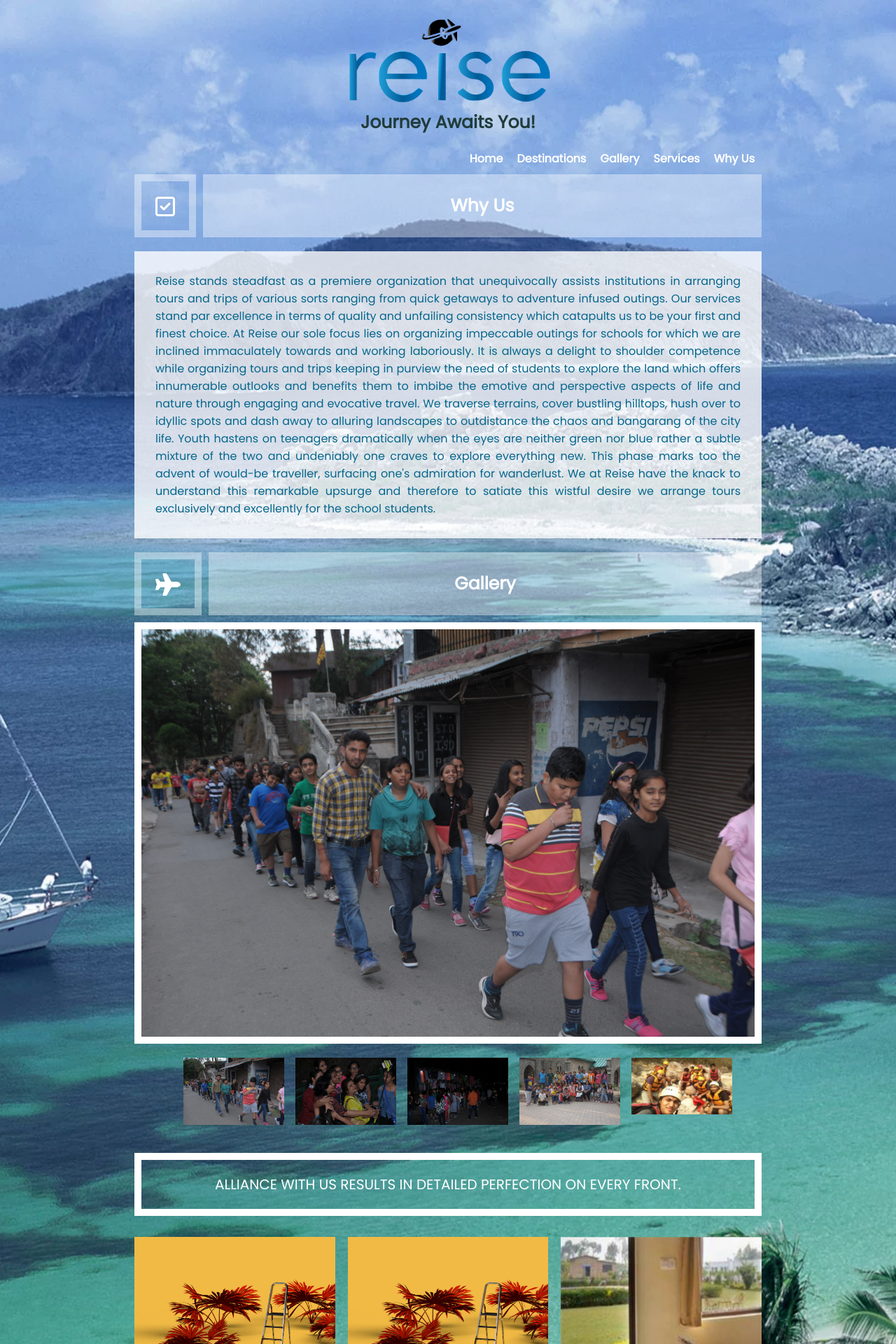
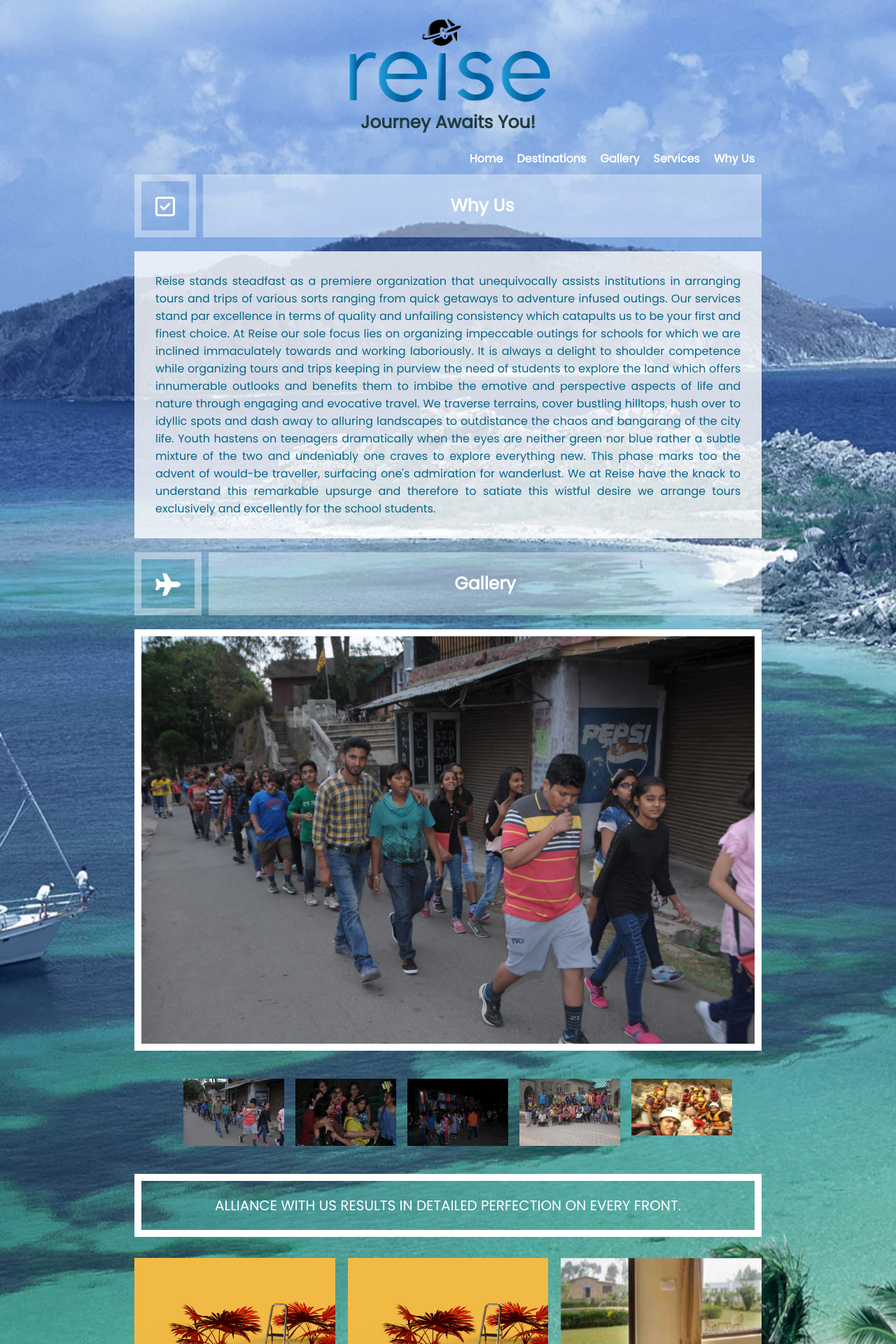
Before and after one commit to Reisecorp/reise.github.io, a Jekyll site: the page built from why-us.html, in a window 1280 px wide. Shown: the top 1920 px of the page at 70% size. Built offline with Jekyll 4.4.1, drawn with Linux system fonts in a browser that asks for light colours; nearby versions of some CDN libraries; some web fonts are replaced.

Commit message:
gallery overflow fix + content update

```diff
--- a/_includes/services.html
+++ b/_includes/services.html
@@ -20,12 +20,12 @@
 			<span class="service-description">We unfailingly provide absolute travel solutions encompassing each and every requisite like accommodation, travel and meals. We subsume all the necessities coupled with luxuries for our associations be it schools or institutions. At Reise we are mindful of extending our notable and reliable services round the year.</span>
 		</div>
 		<div class="service">
-			<span class="service-icon"><i class="fa fa-plane" aria-hidden="true"></i></span>
+			<span class="service-icon"><img src="{{ site.staticfiles | prepend: site.baseurl }}/img/paragliding_logo.png"></span>
 			<span class="service-title">Organizing enterprising and exciting adventure activities within the school premises</span>
 			<span class="service-description">Arrangement for adventure infused afternoons at schools includes Valley crossing,  Flying fox, Jumaring, Climbing and Repelling. All events will be carried out under the proper and efficient guidance of an expert.</span>
 		</div>
 		<div class="service">
-			<span class="service-icon"><i class="fa fa-plane" aria-hidden="true"></i></span>
+			<span class="service-icon"><img src="{{ site.staticfiles | prepend: site.baseurl }}/img/hiking.png"></span>
 			<span class="service-title">Sorted expeditions for college folks</span>
 			<span class="service-description">We engage in organizing enthralling expeditions for college goers and the spectrum of locales to choose from is appealing indeed. Provision of our exceptional services with top-grade facilities is an exemplar and we assure you of leisure filled and refreshing trips any time and many times.</span>
 		</div>
--- a/static/css/main.css
+++ b/static/css/main.css
@@ -565,7 +565,7 @@
           .hero .left .hero-social-icons a {
             font-size: 3em; } }
     .hero .left .icon-slider .icon-slide {
-      padding: 0 50px; }
+      padding: 10px 50px; }
       .hero .left .icon-slider .icon-slide img {
         width: 200px; }
   .hero .right {
@@ -1201,21 +1201,31 @@
       line-height: 90px;
       background: rgba(255, 255, 255, 0.4); }
   .gallery-container .gallery-container-main {
-    width: 100%; }
+    width: 100%;
+    max-height: 80vh;
+    margin: 20px auto; }
+    @media (max-width: 767px) {
+      .gallery-container .gallery-container-main {
+        display: none; } }
+    .gallery-container .gallery-container-main .gallery-image {
+      overflow: hidden; }
       .gallery-container .gallery-container-main .gallery-image img {
         width: 100%;
         margin: 0 auto;
+        max-height: 80vh;
         display: block;
         border: 10px solid white; }
         @media (max-width: 767px) {
           .gallery-container .gallery-container-main .gallery-image img {
             margin: 20px auto; } }
   .gallery-container .gallery-container-nav {
-    width: 100%; }
+    width: 100%;
+    margin: 10px auto; }
     .gallery-container .gallery-container-nav .gallery-nav-image {
       outline: 0; }
       .gallery-container .gallery-container-nav .gallery-nav-image img {
         width: 90%;
+        max-height: 15vh;
         margin: 20px;
         display: block; }
         @media (max-width: 767px) {
--- a/static/css/sass/partials/_hero.scss
+++ b/static/css/sass/partials/_hero.scss
@@ -68,7 +68,7 @@
 
 		.icon-slider{
 			.icon-slide{
-				padding: 0 50px;
+				padding: 10px 50px;
 				img{
 					width: 200px;
 				}
--- a/why-us.html
+++ b/why-us.html
@@ -21,7 +21,6 @@
 
 <div class="why-us-content">
 	<div class="why-us-content-title">
-		<div>WHEN WE ORGANIZE YOUR TRIPS</div>
 		<div>ALLIANCE WITH US RESULTS IN DETAILED PERFECTION ON EVERY FRONT.</div>
 	</div>
 	<div class="why-us-content-blocks">
```
Also changed, not shown: static/css/sass/partials/_gallery.scss (+9 -0 lines), static/img/categories/seasoned-short-getaways.jpg, static/img/categories/sunny-days-out.jpg, static/img/categories/unstoppable-adventures.jpg, static/img/hiking.png (added), static/img/locations/jaipur.jpg, static/img/locations/manali.jpg, static/img/locations/shimla.jpg, static/img/locations/udaipur.jpg, static/img/paragliding_logo.png (added). Lines whose indentation alone changed are shown as unchanged.
